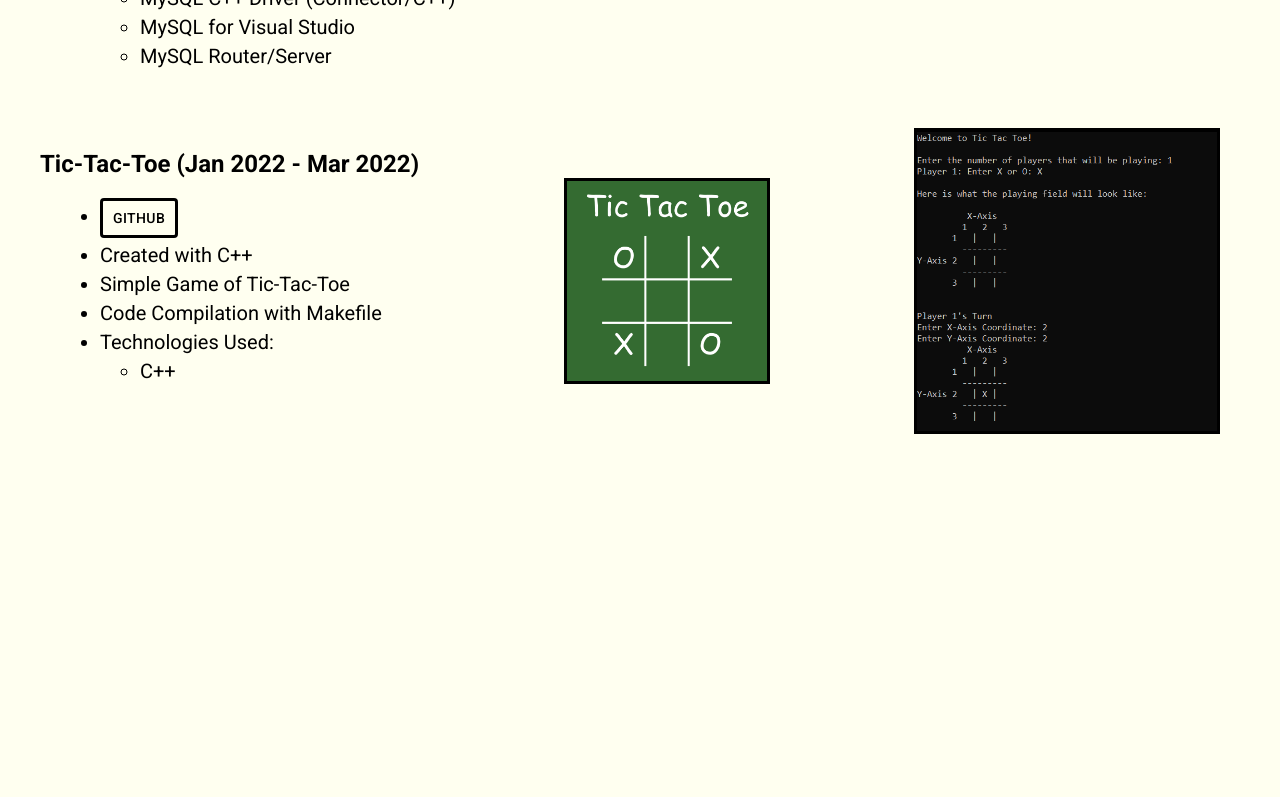
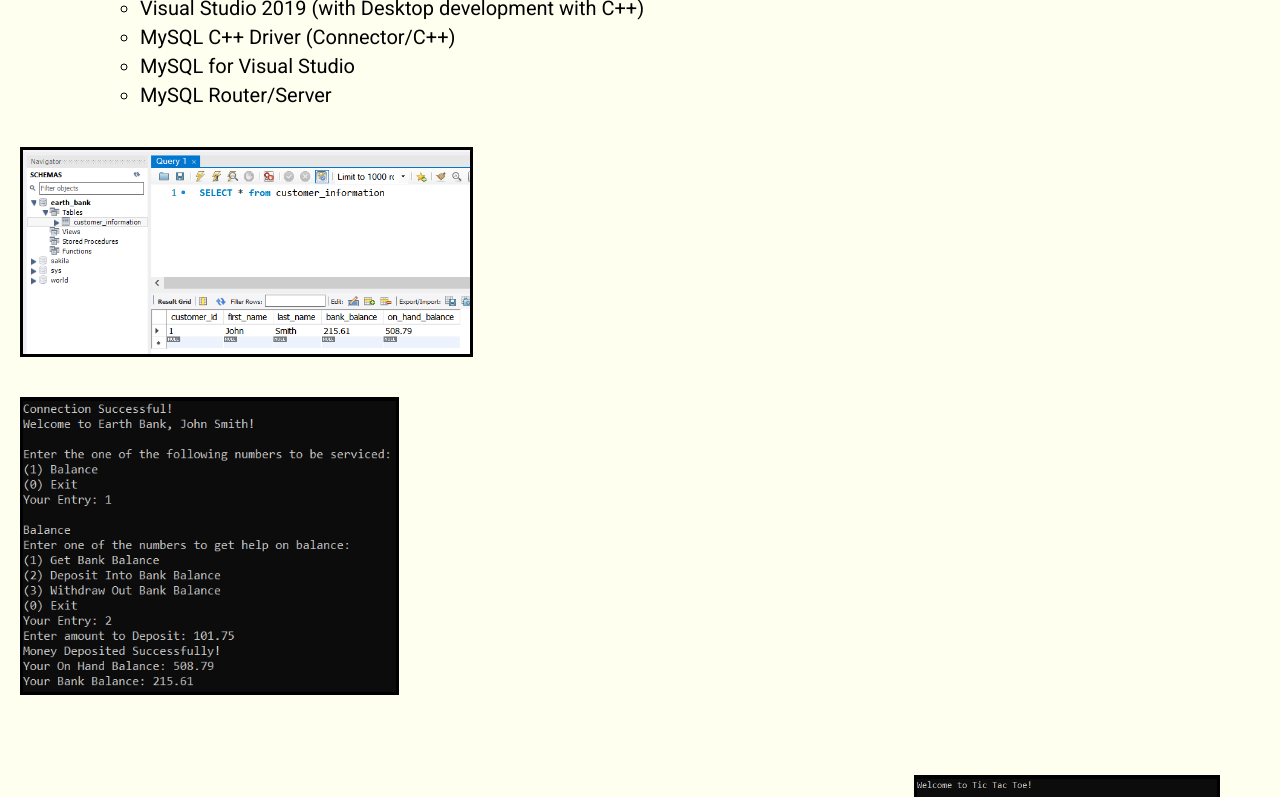
Before and after one commit to haostonh/portfolio, a React (Create React App) app in the folder client/: page /portfolio/projects in a window 1280 px wide. Shown: the part 400-1197 px from the top of the page. Before the commit the page ends 894 px from the top, so only its background shows below. Built offline with nearby package versions, Linux system fonts and the light colour scheme.

Commit message:
add images to banking system project

```diff
--- a/client/src/pages/Projects.jsx
+++ b/client/src/pages/Projects.jsx
@@ -3,6 +3,8 @@ import '../pagesCSS/Projects.css';
 import NavBar from '../components/NavBar';
 import PortfolioHelmet from '../components/PortfolioHelmet';
 import BankingSystem from '../projects/2022/BankingSystem';
+import BankingSystemDB from '../images/Banking-System-DB.png';
+import BankingSystemPrompt from '../images/Banking-System-Prompt.png';
 import TicTacToe from '../projects/2022/TicTacToe';
 import TicTacToeIcon from '../images/Tic-Tac-Toe-Icon.png';
 import TicTacToeDemo from '../images/Tic-Tac-Toe-Demo.png';
@@ -14,7 +16,13 @@ const Projects = () => {
       <NavBar/>
       <div id='projectPageStyle'>
         <h1 className='yearTitle'>2022</h1>
-        <BankingSystem/>
+        <div className='projectBodyImageContainer'>
+          <BankingSystem/>
+          <div className='projectImageColumn'>
+            <img className='projectImage' src={BankingSystemDB} alt={'Banking System DB'} width='60%' height='60%'/>
+            <img className='projectImage' src={BankingSystemPrompt} alt={'Banking System Prompt'} width='50%' height='50%'/>
+          </div>
+        </div>
         <div className='projectBodyImageContainer'>
           <TicTacToe/>
           <img className='projectImage' src={TicTacToeIcon} alt={'Tic-Tac-Toe Icon'} width='200px' height='200px'/>
--- a/client/src/pagesCSS/Projects.css
+++ b/client/src/pagesCSS/Projects.css
@@ -69,6 +69,16 @@ li {
   margin-bottom: 20px;
 }
 
+.projectImageColumn {
+  display: -webkit-box;
+  display: -ms-flexbox;
+  display: flex;
+  -webkit-box-orient: vertical;
+  -webkit-box-direction: normal;
+      -ms-flex-direction: column;
+          flex-direction: column;
+}
+
 @media screen and (min-width: 426px) and (max-width: 1024px) {
   .projectBodyImageContainer {
     margin-right: 0px;
--- a/client/src/pagesCSS/Projects.sass
+++ b/client/src/pagesCSS/Projects.sass
@@ -42,6 +42,9 @@ li
   border-color: black
   margin-top: $margin-medium
   margin-bottom: $margin-medium
+.projectImageColumn
+  display: flex
+  flex-direction: column
 
 @media screen and (min-width: 426px) and (max-width: 1024px)
   .projectBodyImageContainer
```
Also changed, not shown: 1 other file (tests, documents, lock files or other folders).
